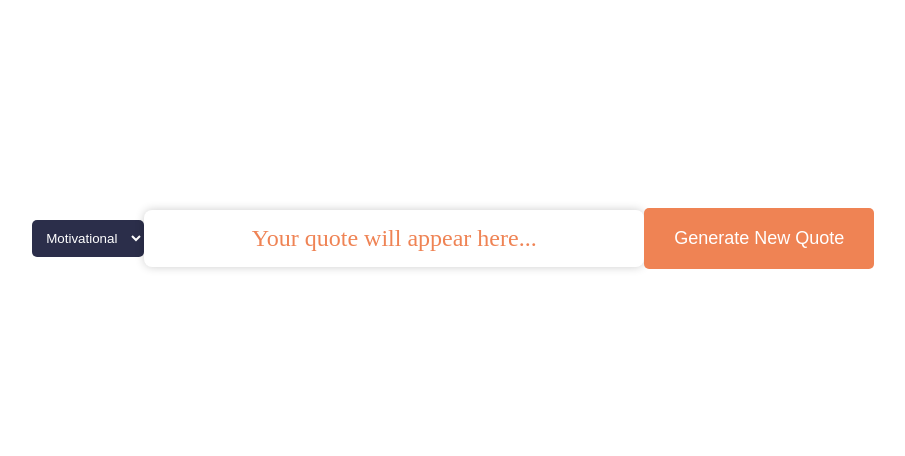
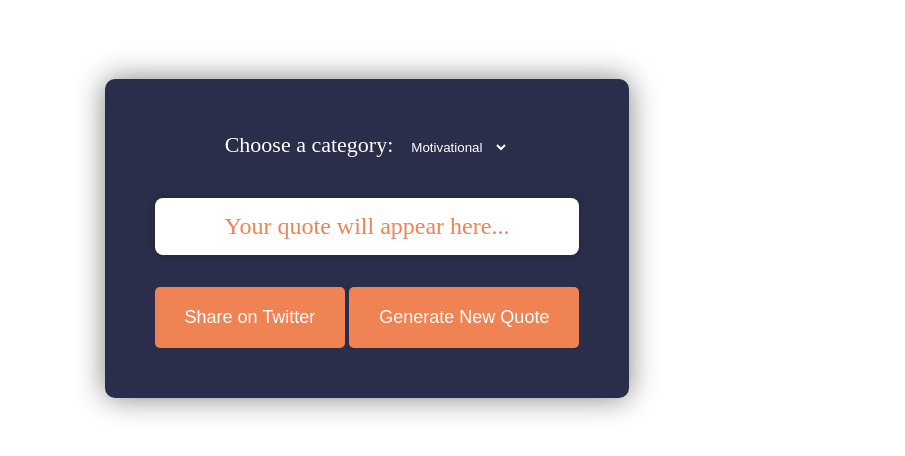
Before and after one commit to DanonymousCoder/Random-quotes-generator, a plain HTML site: page index.html in a window 1280 px wide. Shown: the part 162-618 px from the top of the page, without its empty margins (273-1178 px from the left). Drawn offline with Linux system fonts and the light colour scheme.

Commit message:
Update index.html to implement X share feature

```diff
--- a/index.html
+++ b/index.html
@@ -15,7 +15,8 @@
 </head>
 <body>
 
-   <div>
+  <div class="container">
+    <div>
     <label for="category">Choose a category:</label>
     <select id="category">
       <option value="motivational">Motivational</option>
@@ -24,8 +25,11 @@
     </select>
   </div>
   <div id="quote">Your quote will appear here...</div>
+  <div class="butns">
+    <button id="shareTwitter">Share on Twitter</button>
   <button id="generate">Generate New Quote</button>
-
+  </div>
+  </div>
 
 
     <!--
```
